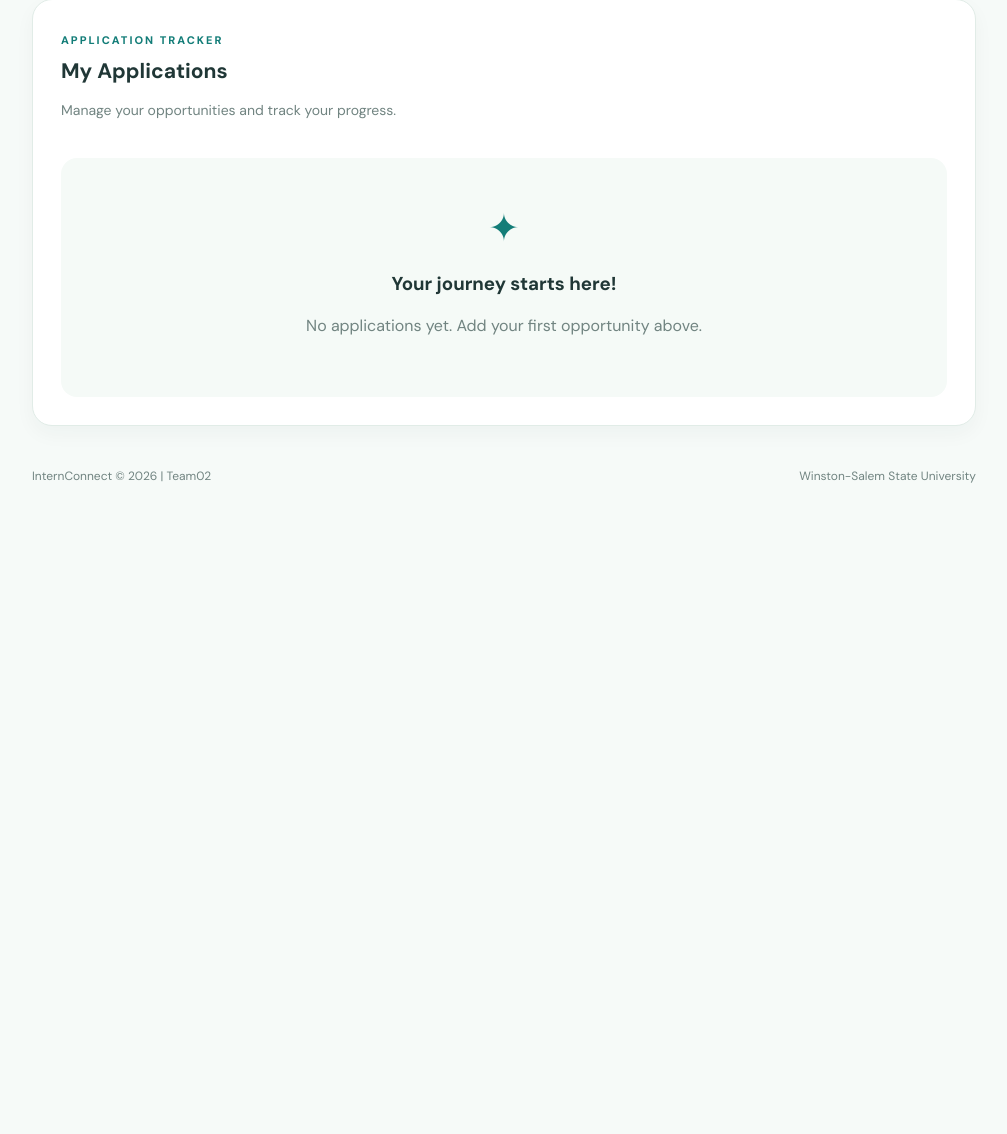
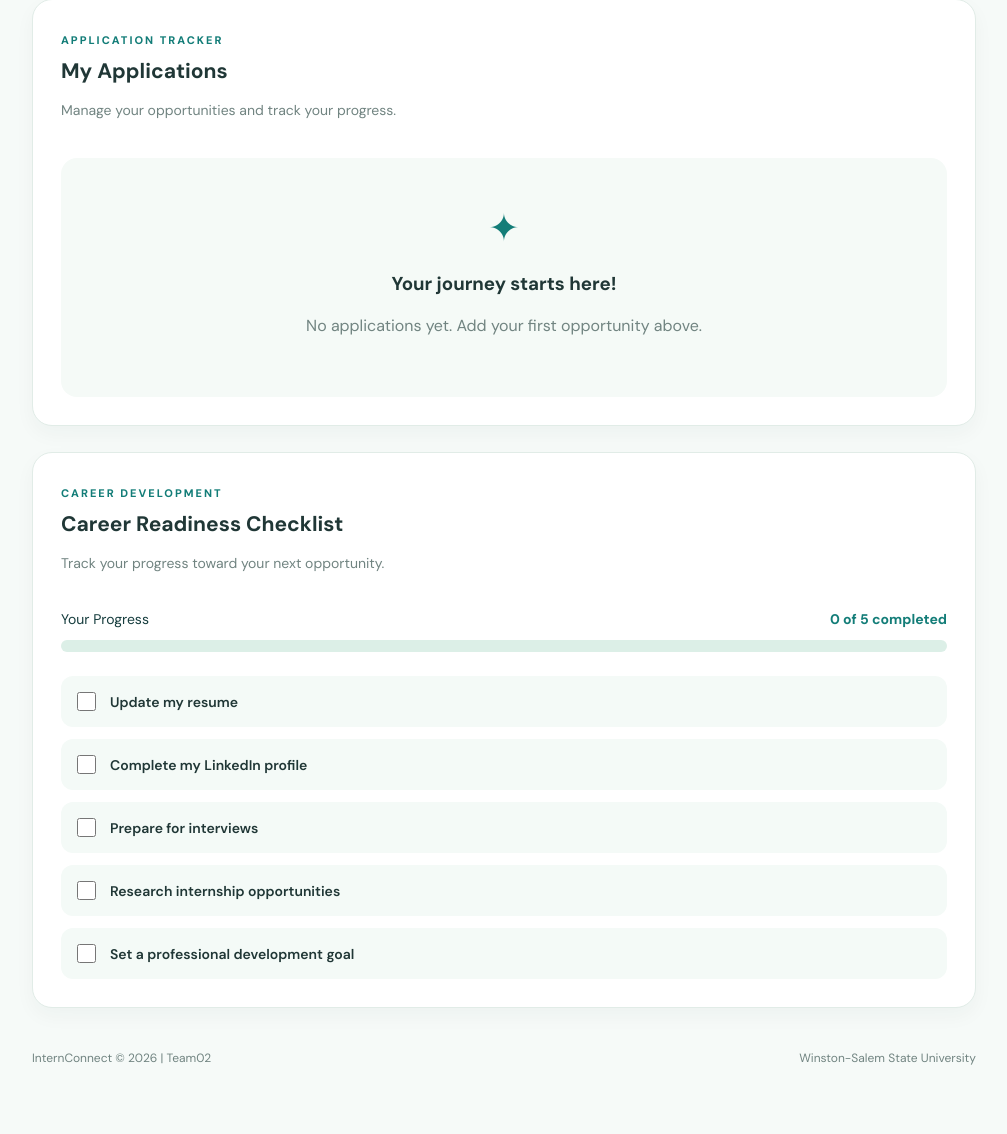
Before and after one commit to Apinky1/InternConnect-Team02, a Flask app: page / in a window 1280 px wide. Shown: the part 1102-2236 px from the top of the page, without its empty margins (266-1273 px from the left). Before the commit the page ends 1585 px from the top, so only its background shows below. Run offline with Flask 3, Linux system fonts and the light colour scheme; data that the repository does not hold is empty.

Commit message:
Add career readiness checklist frontend

```diff
--- a/static/style.css
+++ b/static/style.css
@@ -479,3 +479,68 @@ select:focus {
         flex-direction: column;
     }
 }
+
+/* Career Readiness Checklist */
+
+.checklist-progress {
+    display: flex;
+    justify-content: space-between;
+    gap: 12px;
+    margin: 20px 0 12px;
+    font-size: 14px;
+    color: var(--dark-teal);
+}
+
+.checklist-progress strong {
+    color: var(--teal);
+}
+
+.progress-track {
+    height: 12px;
+    background: #dcefe7;
+    border-radius: 20px;
+    overflow: hidden;
+    margin-bottom: 24px;
+}
+
+#progress-bar {
+    height: 100%;
+    width: 0%;
+    background: var(--teal);
+    border-radius: 20px;
+    transition: width 0.3s ease;
+}
+
+.checklist-items {
+    display: grid;
+    gap: 12px;
+}
+
+.checklist-items label {
+    display: flex;
+    align-items: center;
+    gap: 14px;
+    background: #f4faf7;
+    padding: 16px;
+    border-radius: 12px;
+    cursor: pointer;
+    font-weight: 600;
+    font-size: 14px;
+}
+
+.checklist-items label:hover {
+    background: #e6f5ee;
+}
+
+.checklist-items input[type="checkbox"] {
+    width: 19px;
+    height: 19px;
+    margin: 0;
+    accent-color: var(--teal);
+    flex-shrink: 0;
+}
+
+.checklist-items label:has(input:checked) {
+    background: #e3f4eb;
+    color: var(--teal);
+}
--- a/templates/index.html
+++ b/templates/index.html
@@ -235,6 +235,96 @@
       {% endif %}
     </section>
 
+
+<!-- CAREER READINESS CHECKLIST -->
+<section id="career-checklist" class="content-card">
+  <div class="section-heading">
+    <div>
+      <span class="section-label">CAREER DEVELOPMENT</span>
+      <h2>Career Readiness Checklist</h2>
+      <p class="muted">
+        Track your progress toward your next opportunity.
+      </p>
+    </div>
+  </div>
+
+  <div class="checklist-progress">
+    <span>Your Progress</span>
+    <strong id="progress-text">0 of 5 completed</strong>
+  </div>
+
+  <div class="progress-track">
+    <div id="progress-bar"></div>
+  </div>
+
+  <div class="checklist-items">
+    <label><input type="checkbox" class="career-task">
+      Update my resume
+    </label>
+
+    <label><input type="checkbox" class="career-task">
+      Complete my LinkedIn profile
+    </label>
+
+    <label><input type="checkbox" class="career-task">
+      Prepare for interviews
+    </label>
+
+    <label><input type="checkbox" class="career-task">
+      Research internship opportunities
+    </label>
+
+    <label><input type="checkbox" class="career-task">
+      Set a professional development goal
+    </label>
+  </div>
+</section>
+
+<script>
+document.addEventListener("DOMContentLoaded", function () {
+  const tasks = document.querySelectorAll(".career-task");
+  const progressText = document.getElementById("progress-text");
+  const progressBar = document.getElementById("progress-bar");
+  const storageKey = "internconnect-career-checklist-v1";
+
+  try {
+    const saved = JSON.parse(localStorage.getItem(storageKey));
+    if (Array.isArray(saved)) {
+      tasks.forEach((task, index) => {
+        task.checked = saved[index] === true;
+      });
+    }
+  } catch (error) {
+    console.warn("Could not load checklist progress.");
+  }
+
+  function updateProgress() {
+    const completed = [...tasks].filter(task => task.checked).length;
+    const percentage = (completed / tasks.length) * 100;
+
+    progressText.textContent =
+      `${completed} of ${tasks.length} completed`;
+
+    progressBar.style.width = percentage + "%";
+
+    try {
+      localStorage.setItem(
+        storageKey,
+        JSON.stringify([...tasks].map(task => task.checked))
+      );
+    } catch (error) {
+      console.warn("Could not save checklist progress.");
+    }
+  }
+
+  tasks.forEach(task => {
+    task.addEventListener("change", updateProgress);
+  });
+
+  updateProgress();
+});
+</script>
+
     <footer class="footer">
       <span>InternConnect © 2026 | Team02</span>
       <span>Winston-Salem State University</span>
```
